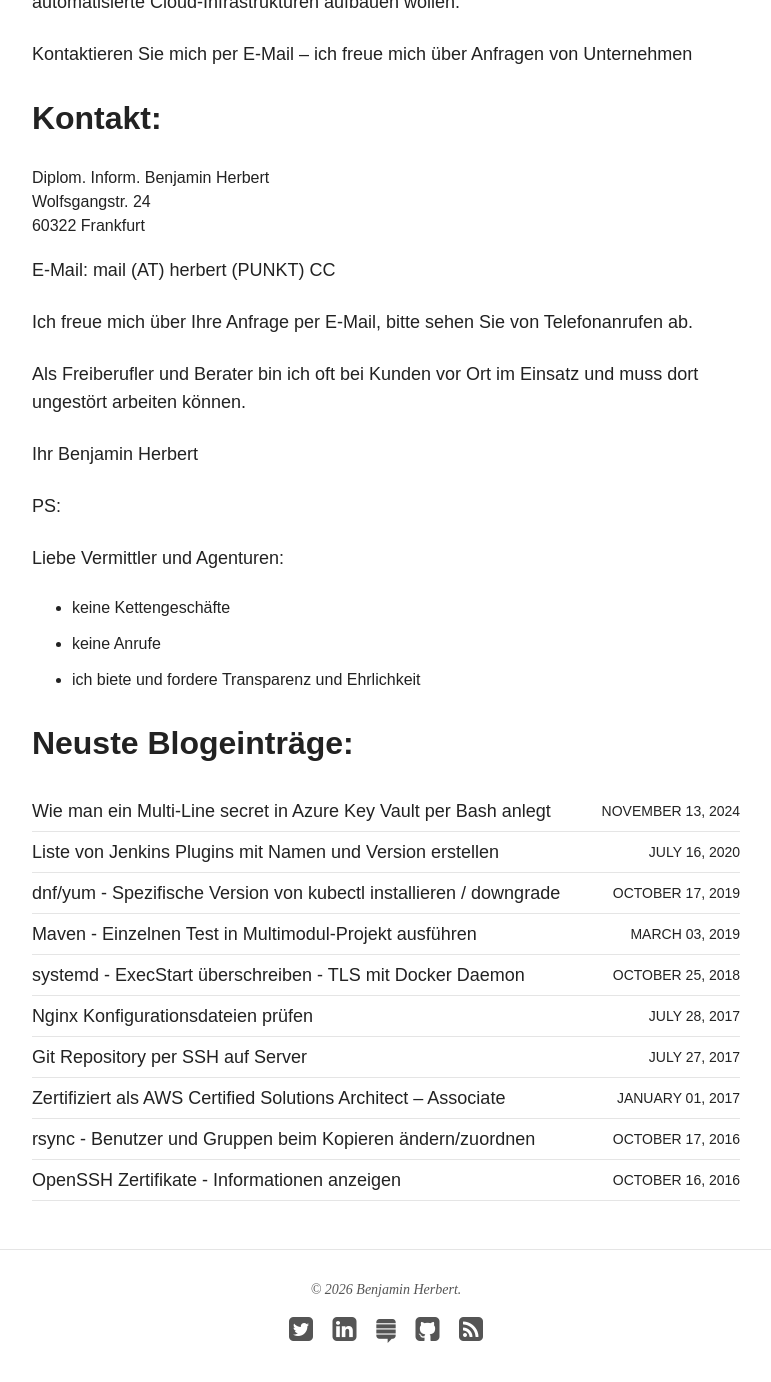
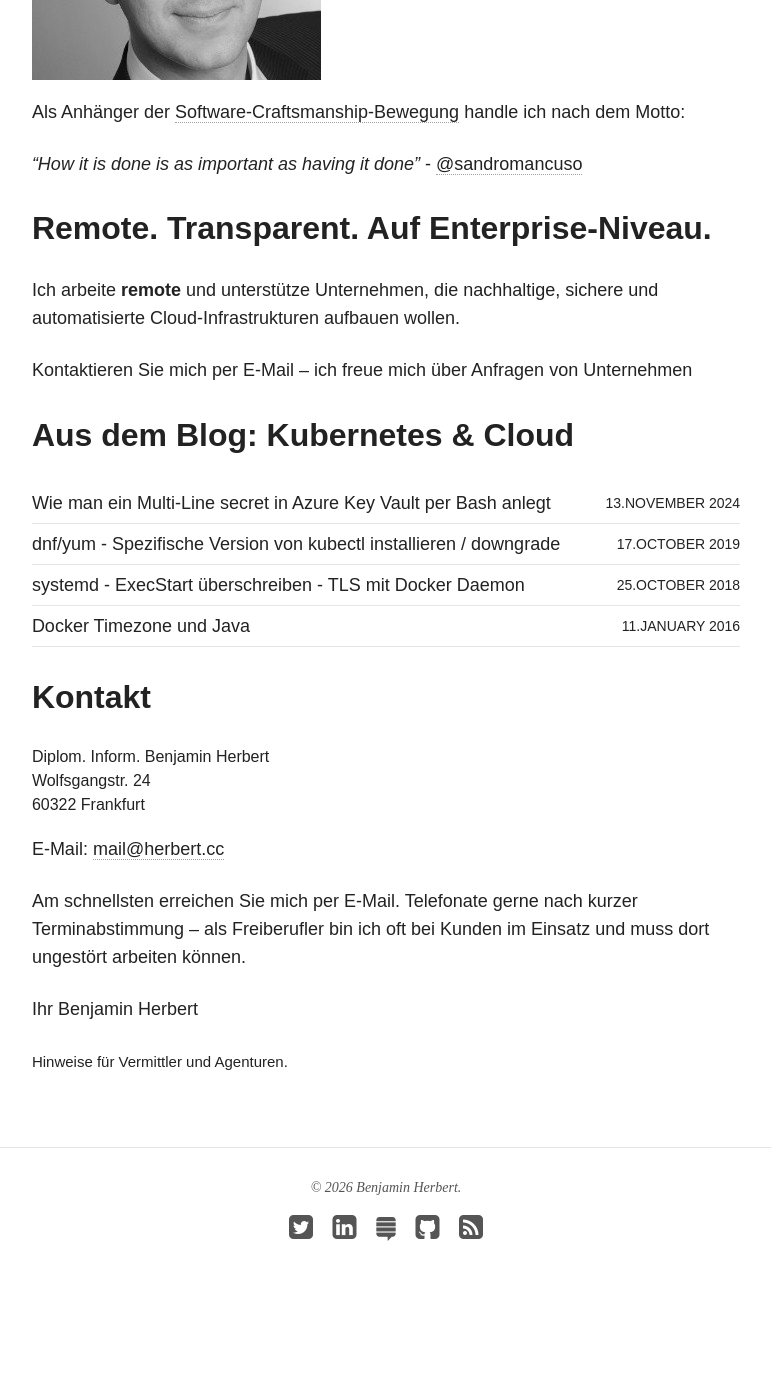
Before and after one commit to BenjaminHerbert/BenjaminHerbert.github.io, a Jekyll site: the page built from index.md, in a window 1280 px wide and 1400 px high, scrolled down 2295 px. Shown: the top 1382 px of the window, without its empty margins (254-1025 px from the left). Built offline with Jekyll 4.4.1, drawn with Linux system fonts in a browser that asks for light colours; after the commit the page ends 3634 px from its top, so only the background shows below that; some of the changed text lies outside the part shown.

Commit message:
chore: move copy to separate unindexed page

```diff
--- a/_includes/mail.html
+++ b/_includes/mail.html
@@ -1 +1 @@
-mail (AT) herbert (PUNKT) CC
+<a href="mailto:mail@herbert.cc?subject=Projektanfrage">mail@herbert.cc</a>
--- a/index.md
+++ b/index.md
@@ -1,17 +1,28 @@
 ---
 layout: page
-title: Zeitgemäße, professionelle Softwareentwicklung
+title: Platform Engineering & Kubernetes-Beratung (AKS)
+description: Freiberuflicher Platform Engineer aus Frankfurt am Main – Kubernetes- und AKS-Beratung, GitOps, Terraform und CI/CD für Plattform-Teams. Remote in DE und EU.
 tags: [devops,cloud,iac,terraform,java,freelancer,freiberufler,it-beratung,software,ci,cd,cloud,aks]
 last_modified_at: 2025-01-25 10:14:00 +0100
 ---
 
-## DevOps-Engineer & SRE
+**Remote (DE/EU) · Basis Frankfurt am Main · Freiberuflich**
+
+## Platform Engineering, Kubernetes & AKS
 
 Unternehmen, die moderne Software entwickeln, brauchen mehr als nur eine funktionierende Cloud-Umgebung – sie brauchen eine robuste, sichere und automatisierte Plattform, die Entwicklungsteams beschleunigt, Risiken minimiert und den Betrieb vereinfacht.
 
 Mein Fokus:
 
 Ich plane, baue und automatisiere Ihre Cloud-Infrastruktur mit Infrastructure as Code (IaC). Ob Entwicklungsplattformen, Kubernetes-Cluster oder unternehmensweite Cloud-Architekturen – ich sorge dafür, dass Ihre Teams effizient arbeiten können und Ihre Systeme stabil, sicher und wartbar bleiben.
+
+## Ausgewählte Belege
+
+* **Certified Kubernetes Administrator (CKA)** – 2023
+* **AKS-Cluster in einem Platform-Team** aufgesetzt und gepflegt – als Grundlage für die Microservice-Entwicklung mehrerer Teams
+* **GitOps- und Plattform-Werkzeuge im Einsatz**: ArgoCD, Crossplane, Cert-Manager, External Secrets Operator, AKS Auto-Upgrades & Maintenance
+
+Mehr dazu im [Portfolio]({{ site.url }}/portfolio/).
 
 ## Wie ich Sie unterstütze
 
@@ -52,31 +63,26 @@ Ich arbeite **remote** und unterstütze Unternehmen, die nachhaltige, sichere un
 
 Kontaktieren Sie mich per E-Mail – ich freue mich über Anfragen von Unternehmen
 
-## Kontakt:
+## Aus dem Blog: Kubernetes & Cloud
+
+{% assign shown = 0 %}
+<ul class="post-list">
+{% for post in site.posts %}{% if shown < 5 %}{% if post.tags contains 'kubernetes' or post.tags contains 'cloud' or post.tags contains 'azure' or post.tags contains 'docker' %}
+  <li><article><a href="{{ site.url }}{{ post.url }}">{{ post.title }} <span class="entry-date"><time datetime="{{ post.date | date_to_xmlschema }}">{{ post.date | date: "%d.%B %Y" }}</time></span></a></article></li>
+{% assign shown = shown | plus: 1 %}{% endif %}{% endif %}{% endfor %}
+</ul>
+
+
+## Kontakt
 
 {% include address.html %}
 E-Mail: {% include mail.html %}
 
-Ich freue mich über Ihre Anfrage per E-Mail, bitte sehen Sie von Telefonanrufen ab.
-
-Als Freiberufler und Berater bin ich oft bei Kunden vor Ort im Einsatz und muss dort
-ungestört arbeiten können.
+Am schnellsten erreichen Sie mich per E-Mail. Telefonate gerne nach kurzer
+Terminabstimmung – als Freiberufler bin ich oft bei Kunden im Einsatz und muss
+dort ungestört arbeiten können.
 
 Ihr
 Benjamin Herbert
 
-PS:
-
-Liebe Vermittler und Agenturen:
-
-- keine Kettengeschäfte
-- keine Anrufe
-- ich biete und fordere Transparenz und Ehrlichkeit
-
-## Neuste Blogeinträge:
-
-<ul class="post-list">
-{% for post in site.posts limit:10 %}
-  <li><article><a href="{{ site.url }}{{ post.url }}">{{ post.title }} <span class="entry-date"><time datetime="{{ post.date | date_to_xmlschema }}">{{ post.date | date: "%B %d, %Y" }}</time></span></a></article></li>
-{% endfor %}
-</ul>
+<small>Hinweise für [Vermittler und Agenturen]({{ site.url }}/fuer-vermittler/).</small>
```
Also changed, not shown: _layouts/page.html (+4 -4 lines), _layouts/post.html (+4 -4 lines), datenschutz/index.md (+1 -1 lines), fuer-vermittler/index.md (added, +17 -0 lines).
